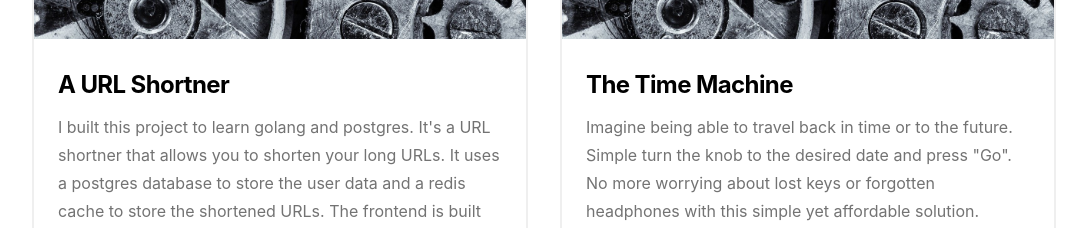
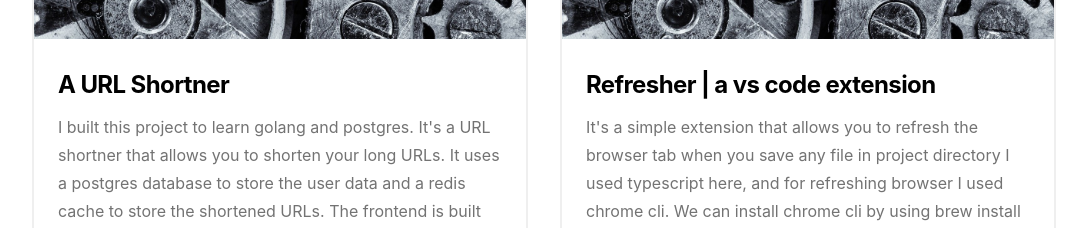
Before and after one commit to adijha/Portfolio, a Next.js app: page /projects in a window 1280 px wide. Shown: the part 572-800 px from the top of the page, without its empty margins (96-1183 px from the left). Built offline with nearby package versions, Linux system fonts and the light colour scheme; no server answers.

Commit message:
refresher-project-added

```diff
--- a/data/projectsData.ts
+++ b/data/projectsData.ts
@@ -8,12 +8,12 @@ const projectsData = [
     href: 'https://nolink.ml',
   },
   {
-    title: 'The Time Machine',
-    description: `Imagine being able to travel back in time or to the future. Simple turn the knob
-    to the desired date and press "Go". No more worrying about lost keys or
-    forgotten headphones with this simple yet affordable solution.`,
+    title: 'Refresher | a vs code extension',
+    description: `It's a simple extension that allows you to refresh the browser tab when you save any file in project directory
+    I used typescript here, and for refreshing browser I used chrome cli. We can install chrome cli by using brew install chrome-cli.
+    And for file change tracking I am using VS code's native api.`,
     imgSrc: '/static/images/time-machine.jpg',
-    href: '/blog/the-time-machine',
+    href: 'https://marketplace.visualstudio.com/items?itemName=adijha07.refresher',
   },
 ]
 
```
